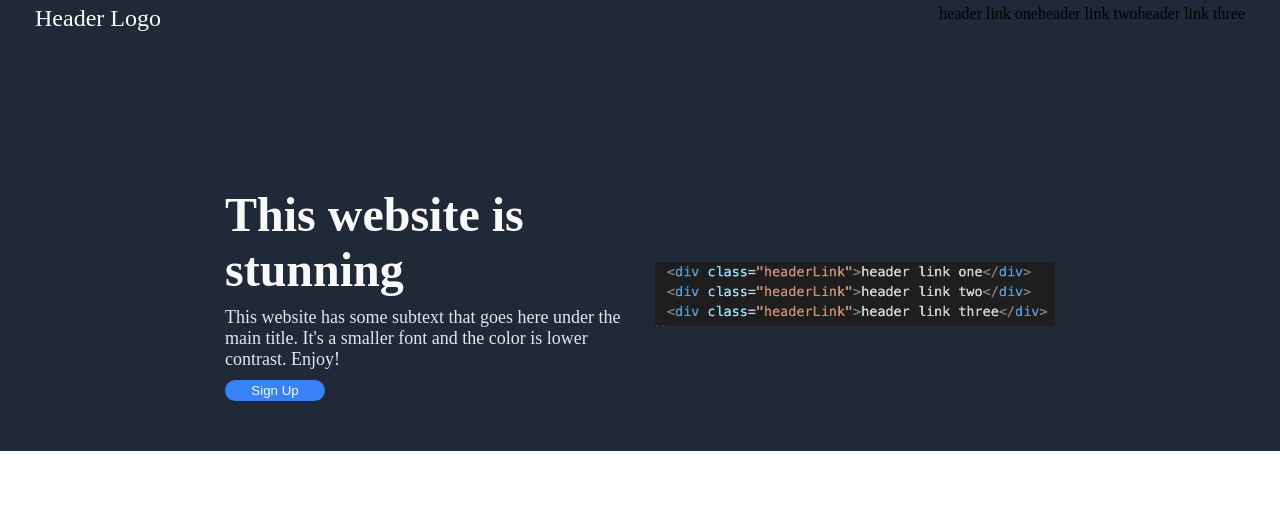
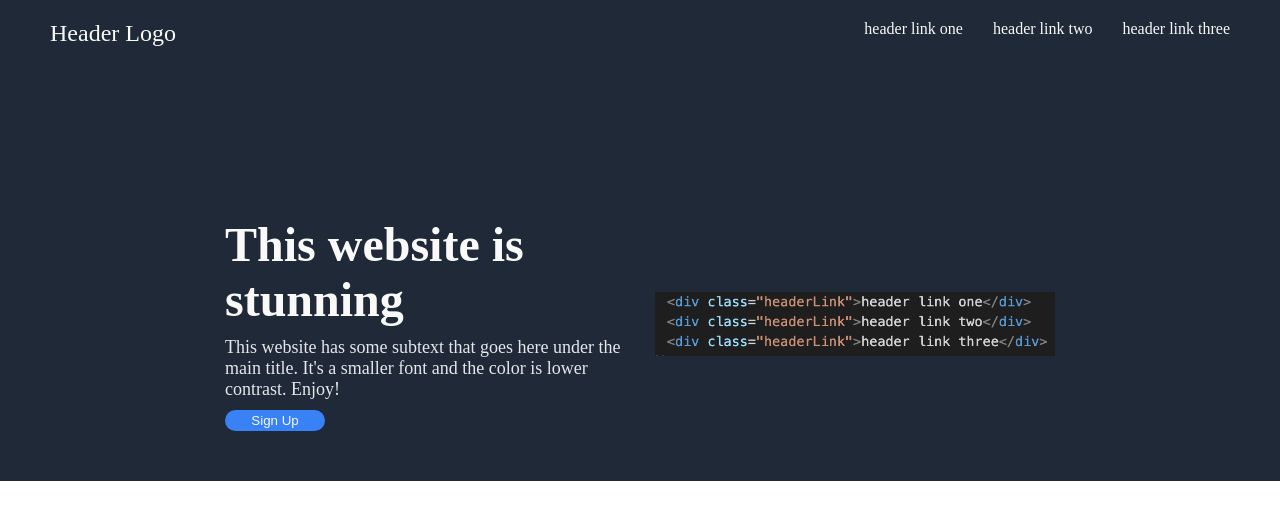
Before and after one commit to Bardemic/landingPageOdin, a plain HTML site: page index.html in a window 1280 px wide. Drawn offline with Linux system fonts and the light colour scheme.

Commit message:
Add Changes to Header

```diff
--- a/styles.css
+++ b/styles.css
@@ -12,7 +12,7 @@ body{
 }
 
 .header {
-    padding: 5px;
+    padding: 20px;
     display: flex;
     flex-direction: row;
     justify-content: space-between;
@@ -22,6 +22,7 @@ body{
 .headerLinks {
     display: flex;
     justify-content: space-between;
+    gap: 30px;
 }
 
 .firstContent {
@@ -78,3 +79,7 @@ img {
     background-color: white;
     color: #3882F6;
 }
+
+.headerLink {
+    color: #F9FAF8;
+}
```
